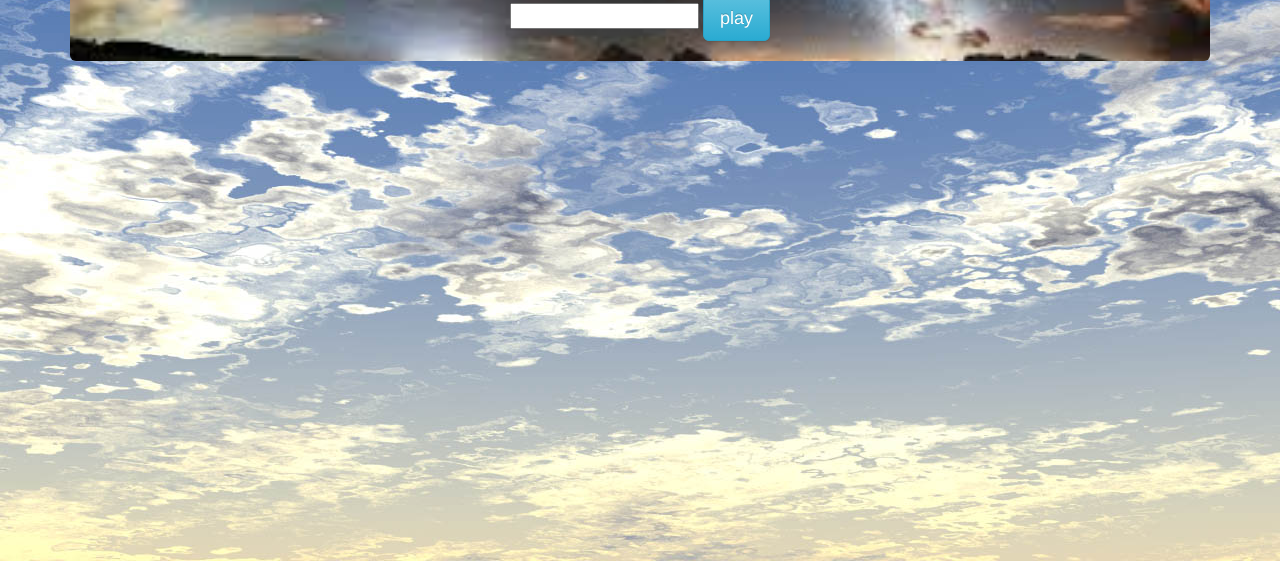
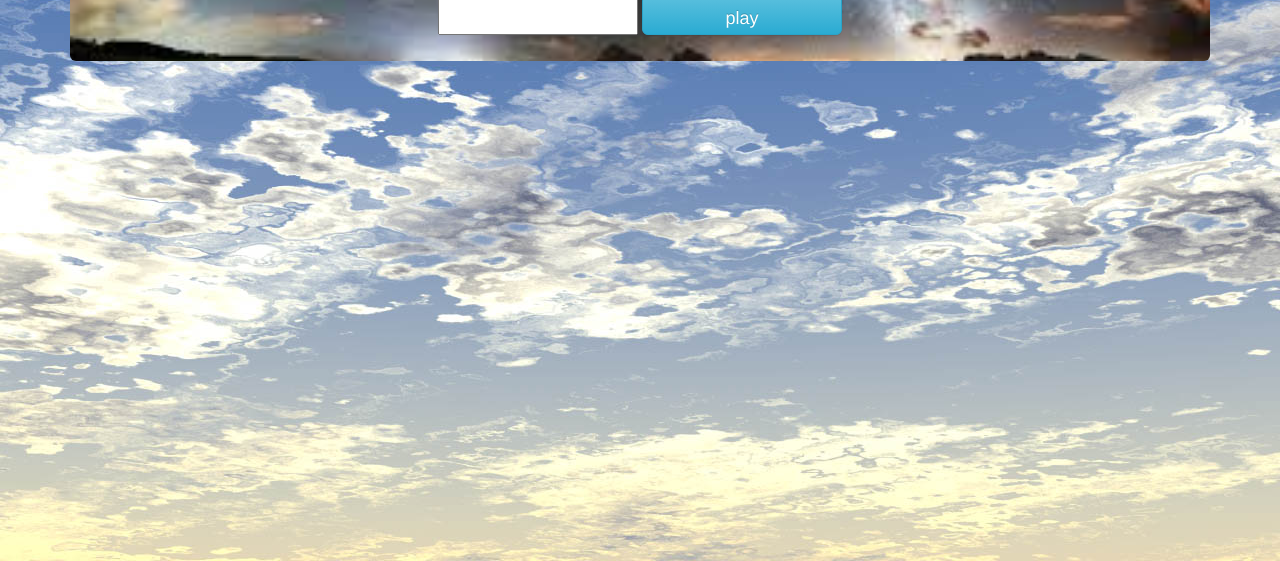
Before and after one commit to abdilatifbashir/ping-pong, a plain HTML site: page index.html in a window 1280 px wide. Shown: the part 239-800 px from the top of the page. Drawn offline with nearby package versions, Linux system fonts and the light colour scheme.

Commit message:
style user-input section and button for nice user interface experience

```diff
--- a/css/custom-style.css
+++ b/css/custom-style.css
@@ -8,3 +8,7 @@ body{background-image:url("../images/sky-background.jpg");
 					text-align: center;}
 #form-section{text-align: center;
 				color: white;}
+#myform-item{width:200px;
+			height: 40px;
+			vertical-align: middle;
+			}
--- a/index.html
+++ b/index.html
@@ -31,8 +31,8 @@
             <div id="form-section">
                 <h3>hi!! let us play,key a number to ping-pong</h3>
                 <form>
-                    <input type="text">
-                    <button type="submit" class="btn btn-info btn-lg" id="mybutton">play</button>
+                    <input type="text" id="myform-item">
+                    <button type="submit" class="btn btn-info btn-lg" id="myform-item">play</button>
                 </form>
             </div>
         </div>
```
